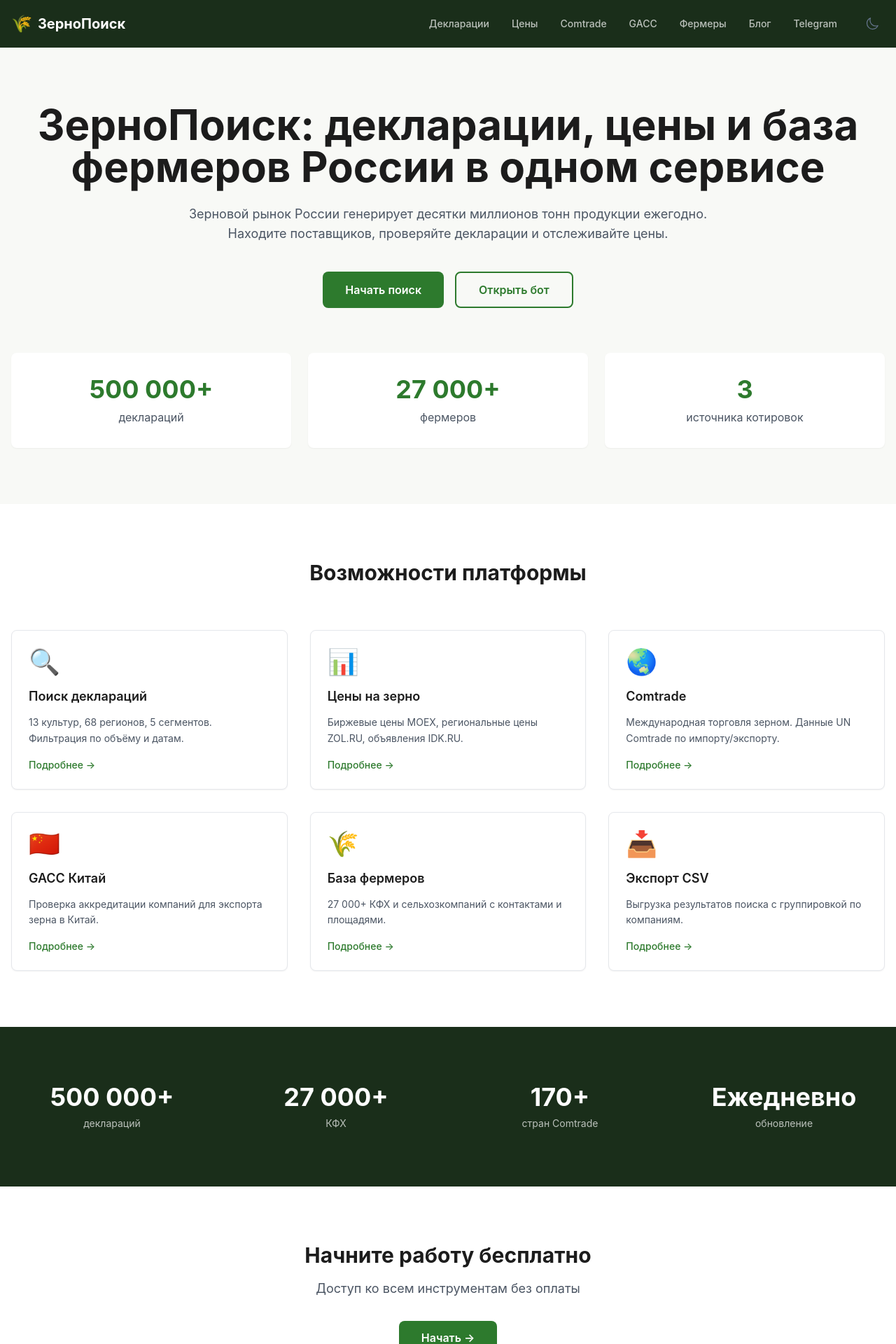
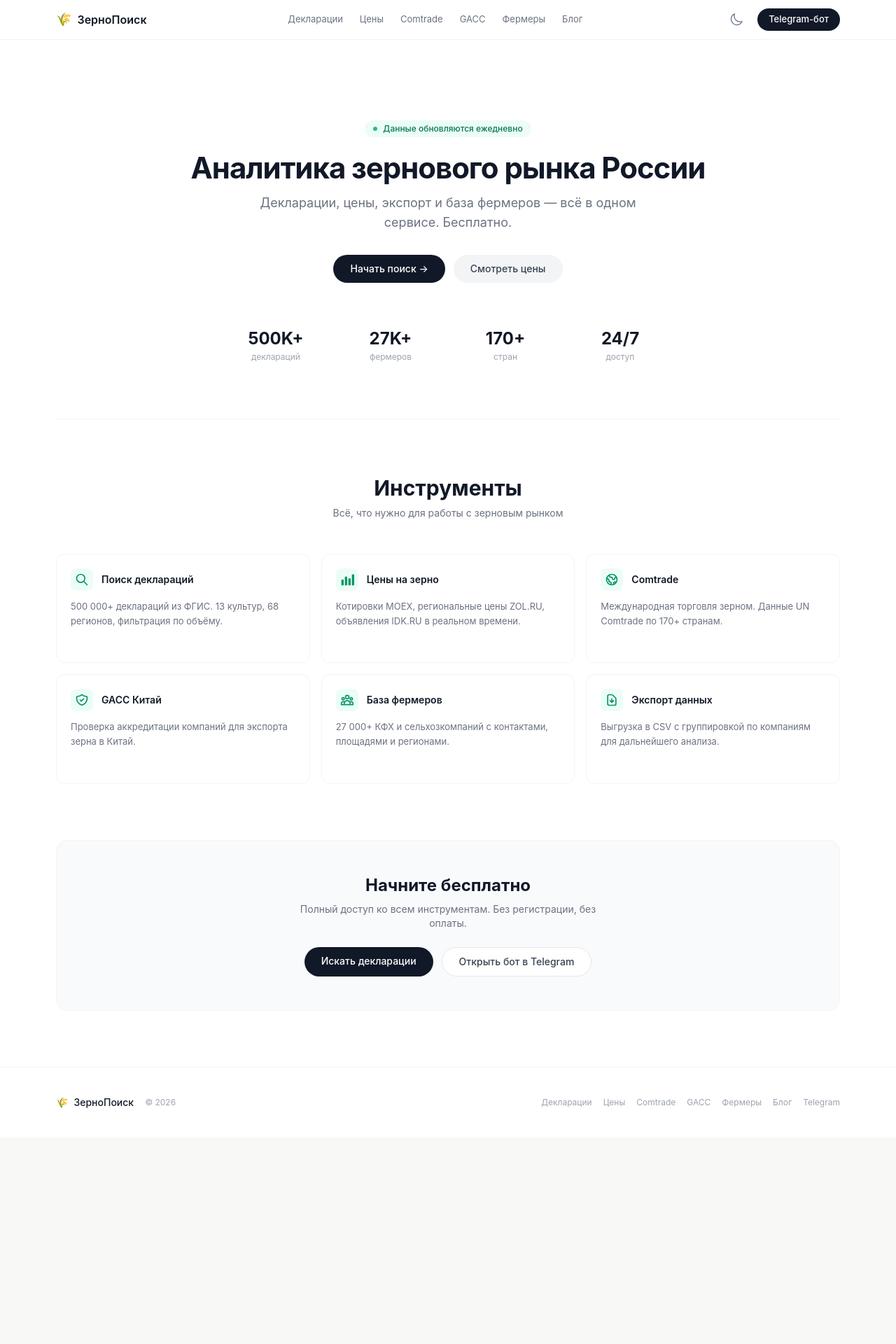
Before and after one commit to stih92-ux/zerno-poisk, a Next.js app: page / in a window 1280 px wide. Shown: the top 1920 px of the page at 70% size. After the commit the page ends 1625 px from the top, so only its background shows below. Built offline with nearby package versions, Linux system fonts and the light colour scheme.

Commit message:
redesign: clean minimal homepage

```diff
--- a/src/app/page.tsx
+++ b/src/app/page.tsx
@@ -3,208 +3,231 @@
 import Link from "next/link";
 import ThemeToggle from "@/components/ThemeToggle";
 
+const features = [
+  {
+    title: "Поиск деклараций",
+    desc: "500 000+ деклараций из ФГИС. 13 культур, 68 регионов, фильтрация по объёму.",
+    href: "/search",
+    icon: (
+      <svg className="w-5 h-5" fill="none" viewBox="0 0 24 24" stroke="currentColor" strokeWidth={2}>
+        <path strokeLinecap="round" strokeLinejoin="round" d="M21 21l-6-6m2-5a7 7 0 11-14 0 7 7 0 0114 0z" />
+      </svg>
+    ),
+  },
+  {
+    title: "Цены на зерно",
+    desc: "Котировки MOEX, региональные цены ZOL.RU, объявления IDK.RU в реальном времени.",
+    href: "/prices",
+    icon: (
+      <svg className="w-5 h-5" fill="none" viewBox="0 0 24 24" stroke="currentColor" strokeWidth={2}>
+        <path strokeLinecap="round" strokeLinejoin="round" d="M3 13h2v8H3zM9 8h2v13H9zM15 11h2v10h-2zM21 4h2v17h-2z" />
+      </svg>
+    ),
+  },
+  {
+    title: "Comtrade",
+    desc: "Международная торговля зерном. Данные UN Comtrade по 170+ странам.",
+    href: "/comtrade",
+    icon: (
+      <svg className="w-5 h-5" fill="none" viewBox="0 0 24 24" stroke="currentColor" strokeWidth={2}>
+        <path strokeLinecap="round" strokeLinejoin="round" d="M3.055 11H5a2 2 0 012 2v1a2 2 0 002 2 2 2 0 012 2v2.945M8 3.935V5.5A2.5 2.5 0 0010.5 8h.5a2 2 0 012 2 2 2 0 104 0 2 2 0 012-2h1.064M15 20.488V18a2 2 0 012-2h3.064M21 12a9 9 0 11-18 0 9 9 0 0118 0z" />
+      </svg>
+    ),
+  },
+  {
+    title: "GACC Китай",
+    desc: "Проверка аккредитации компаний для экспорта зерна в Китай.",
+    href: "/gacc",
+    icon: (
+      <svg className="w-5 h-5" fill="none" viewBox="0 0 24 24" stroke="currentColor" strokeWidth={2}>
+        <path strokeLinecap="round" strokeLinejoin="round" d="M9 12l2 2 4-4m5.618-4.016A11.955 11.955 0 0112 2.944a11.955 11.955 0 01-8.618 3.04A12.02 12.02 0 003 9c0 5.591 3.824 10.29 9 11.622 5.176-1.332 9-6.03 9-11.622 0-1.042-.133-2.052-.382-3.016z" />
+      </svg>
+    ),
+  },
+  {
+    title: "База фермеров",
+    desc: "27 000+ КФХ и сельхозкомпаний с контактами, площадями и регионами.",
+    href: "/farmers",
+    icon: (
+      <svg className="w-5 h-5" fill="none" viewBox="0 0 24 24" stroke="currentColor" strokeWidth={2}>
+        <path strokeLinecap="round" strokeLinejoin="round" d="M17 20h5v-2a3 3 0 00-5.356-1.857M17 20H7m10 0v-2c0-.656-.126-1.283-.356-1.857M7 20H2v-2a3 3 0 015.356-1.857M7 20v-2c0-.656.126-1.283.356-1.857m0 0a5.002 5.002 0 019.288 0M15 7a3 3 0 11-6 0 3 3 0 016 0zm6 3a2 2 0 11-4 0 2 2 0 014 0zM7 10a2 2 0 11-4 0 2 2 0 014 0z" />
+      </svg>
+    ),
+  },
+  {
+    title: "Экспорт данных",
+    desc: "Выгрузка в CSV с группировкой по компаниям для дальнейшего анализа.",
+    href: "/search",
+    icon: (
+      <svg className="w-5 h-5" fill="none" viewBox="0 0 24 24" stroke="currentColor" strokeWidth={2}>
+        <path strokeLinecap="round" strokeLinejoin="round" d="M12 10v6m0 0l-3-3m3 3l3-3m2 8H7a2 2 0 01-2-2V5a2 2 0 012-2h5.586a1 1 0 01.707.293l5.414 5.414a1 1 0 01.293.707V19a2 2 0 01-2 2z" />
+      </svg>
+    ),
+  },
+];
+
+const stats = [
+  { value: "500K+", label: "деклараций" },
+  { value: "27K+", label: "фермеров" },
+  { value: "170+", label: "стран" },
+  { value: "24/7", label: "доступ" },
+];
+
 export default function HomePage() {
   return (
-    <div className="min-h-screen">
+    <div className="min-h-screen bg-white dark:bg-[#0a1a0a]">
       {/* Header */}
-      <header className="sticky top-0 z-50 bg-[#1a2e1a] backdrop-blur">
-        <div className="mx-auto max-w-7xl px-4 py-4 flex items-center justify-between">
-          <div className="flex items-center gap-2">
-            <span className="text-2xl">🌾</span>
-            <span className="text-xl font-bold text-white">ЗерноПоиск</span>
+      <header className="sticky top-0 z-50 bg-white/80 dark:bg-[#0a1a0a]/80 backdrop-blur-md border-b border-gray-100 dark:border-gray-800">
+        <div className="mx-auto max-w-6xl px-4 h-14 flex items-center justify-between">
+          <Link href="/" className="flex items-center gap-2">
+            <span className="text-lg">🌾</span>
+            <span className="text-base font-semibold text-gray-900 dark:text-white">ЗерноПоиск</span>
+          </Link>
+          <nav className="hidden md:flex items-center gap-6">
+            <Link href="/search" className="text-[13px] text-gray-500 hover:text-gray-900 dark:text-gray-400 dark:hover:text-white transition-colors">Декларации</Link>
+            <Link href="/prices" className="text-[13px] text-gray-500 hover:text-gray-900 dark:text-gray-400 dark:hover:text-white transition-colors">Цены</Link>
+            <Link href="/comtrade" className="text-[13px] text-gray-500 hover:text-gray-900 dark:text-gray-400 dark:hover:text-white transition-colors">Comtrade</Link>
+            <Link href="/gacc" className="text-[13px] text-gray-500 hover:text-gray-900 dark:text-gray-400 dark:hover:text-white transition-colors">GACC</Link>
+            <Link href="/farmers" className="text-[13px] text-gray-500 hover:text-gray-900 dark:text-gray-400 dark:hover:text-white transition-colors">Фермеры</Link>
+            <Link href="/blog" className="text-[13px] text-gray-500 hover:text-gray-900 dark:text-gray-400 dark:hover:text-white transition-colors">Блог</Link>
+          </nav>
+          <div className="flex items-center gap-3">
+            <ThemeToggle />
+            <a
+              href="https://t.me/agro_analizbot"
+              target="_blank"
+              rel="noopener noreferrer"
+              className="hidden sm:inline-flex items-center gap-1.5 rounded-full bg-gray-900 dark:bg-white px-4 py-1.5 text-[13px] font-medium text-white dark:text-gray-900 hover:bg-gray-700 dark:hover:bg-gray-200 transition-colors"
+            >
+              Telegram-бот
+            </a>
           </div>
-          <nav className="flex items-center gap-8">
-            <Link href="/search" className="text-sm font-medium text-white/70 hover:text-white transition-colors">Декларации</Link>
-            <Link href="/prices" className="text-sm font-medium text-white/70 hover:text-white transition-colors">Цены</Link>
-            <Link href="/comtrade" className="text-sm font-medium text-white/70 hover:text-white transition-colors">Comtrade</Link>
-            <Link href="/gacc" className="text-sm font-medium text-white/70 hover:text-white transition-colors">GACC</Link>
-            <Link href="/farmers" className="text-sm font-medium text-white/70 hover:text-white transition-colors">Фермеры</Link>
-            <Link href="/blog" className="text-sm font-medium text-white/70 hover:text-white transition-colors">Блог</Link>
-            <a href="https://t.me/agro_analizbot" target="_blank" rel="noopener noreferrer" className="text-sm font-medium text-white/70 hover:text-white transition-colors">Telegram</a>
-            <ThemeToggle />
-          </nav>
         </div>
       </header>
 
-      {/* Hero Section */}
-      <section className="bg-[#f8f9f6] py-20">
-        <div className="mx-auto max-w-7xl px-4">
-          <div className="text-center">
-            <h1 className="text-5xl sm:text-6xl font-bold text-[#1c1c1c] leading-tight">
-              ЗерноПоиск: декларации, цены и база фермеров России в одном сервисе
-            </h1>
-            <p className="mt-6 text-lg text-gray-600 max-w-3xl mx-auto">
-              Зерновой рынок России генерирует десятки миллионов тонн продукции ежегодно. Находите поставщиков, проверяйте декларации и отслеживайте цены.
-            </p>
-            <div className="mt-10 flex flex-wrap gap-4 justify-center">
-              <Link
-                href="/search"
-                className="inline-flex items-center gap-2 rounded-lg bg-[#2d7a2d] px-8 py-3 text-base font-semibold text-white hover:bg-[#245c24] transition-colors"
-              >
-                Начать поиск
-              </Link>
-              <a
-                href="https://t.me/agro_analizbot"
-                target="_blank"
-                rel="noopener noreferrer"
-                className="inline-flex items-center gap-2 rounded-lg border-2 border-[#2d7a2d] px-8 py-3 text-base font-semibold text-[#2d7a2d] bg-transparent hover:bg-[#f0f8f0] transition-colors"
-              >
-                Открыть бот
-              </a>
-            </div>
+      {/* Hero */}
+      <section className="pt-20 pb-16 sm:pt-28 sm:pb-20">
+        <div className="mx-auto max-w-3xl px-4 text-center">
+          <div className="inline-flex items-center gap-2 rounded-full bg-emerald-50 dark:bg-emerald-900/20 px-3 py-1 mb-6">
+            <span className="w-1.5 h-1.5 rounded-full bg-emerald-500 animate-pulse" />
+            <span className="text-xs font-medium text-emerald-700 dark:text-emerald-400">Данные обновляются ежедневно</span>
+          </div>
+          <h1 className="text-3xl sm:text-4xl lg:text-[42px] font-bold text-gray-900 dark:text-white leading-tight tracking-tight">
+            Аналитика зернового рынка России
+          </h1>
+          <p className="mt-4 text-base sm:text-lg text-gray-500 dark:text-gray-400 max-w-xl mx-auto leading-relaxed">
+            Декларации, цены, экспорт и база фермеров — всё в одном сервисе. Бесплатно.
+          </p>
+          <div className="mt-8 flex flex-wrap gap-3 justify-center">
+            <Link
+              href="/search"
+              className="rounded-full bg-gray-900 dark:bg-white px-6 py-2.5 text-sm font-medium text-white dark:text-gray-900 hover:bg-gray-700 dark:hover:bg-gray-200 transition-colors"
+            >
+              Начать поиск →
+            </Link>
+            <Link
+              href="/prices"
+              className="rounded-full bg-gray-100 dark:bg-gray-800 px-6 py-2.5 text-sm font-medium text-gray-700 dark:text-gray-300 hover:bg-gray-200 dark:hover:bg-gray-700 transition-colors"
+            >
+              Смотреть цены
+            </Link>
+          </div>
+        </div>
 
-            {/* Counter Tiles */}
-            <div className="mt-16 grid grid-cols-1 sm:grid-cols-3 gap-6">
-              <div className="bg-white rounded-lg shadow-sm p-8">
-                <div className="text-4xl font-bold text-[#2d7a2d]">500 000+</div>
-                <div className="text-gray-600 mt-2">деклараций</div>
+        {/* Stats */}
+        <div className="mx-auto max-w-2xl px-4 mt-16">
+          <div className="grid grid-cols-4 gap-4">
+            {stats.map((s) => (
+              <div key={s.label} className="text-center">
+                <div className="text-xl sm:text-2xl font-bold text-gray-900 dark:text-white">{s.value}</div>
+                <div className="text-xs text-gray-400 dark:text-gray-500 mt-0.5">{s.label}</div>
               </div>
-              <div className="bg-white rounded-lg shadow-sm p-8">
-                <div className="text-4xl font-bold text-[#2d7a2d]">27 000+</div>
-                <div className="text-gray-600 mt-2">фермеров</div>
-              </div>
-              <div className="bg-white rounded-lg shadow-sm p-8">
-                <div className="text-4xl font-bold text-[#2d7a2d]">3</div>
-                <div className="text-gray-600 mt-2">источника котировок</div>
-              </div>
-            </div>
+            ))}
           </div>
         </div>
       </section>
 
-      {/* Features Section */}
-      <section className="py-20 bg-white">
-        <div className="mx-auto max-w-7xl px-4">
-          <h2 className="text-center text-3xl font-bold text-[#1c1c1c] mb-16">Возможности платформы</h2>
-          <div className="grid grid-cols-1 md:grid-cols-2 lg:grid-cols-3 gap-8">
-            {[
-              {
-                icon: "🔍",
-                title: "Поиск деклараций",
-                desc: "13 культур, 68 регионов, 5 сегментов. Фильтрация по объёму и датам.",
-                href: "/search"
-              },
-              {
-                icon: "📊",
-                title: "Цены на зерно",
-                desc: "Биржевые цены MOEX, региональные цены ZOL.RU, объявления IDK.RU.",
-                href: "/prices"
-              },
-              {
-                icon: "🌏",
-                title: "Comtrade",
-                desc: "Международная торговля зерном. Данные UN Comtrade по импорту/экспорту.",
-                href: "/comtrade"
-              },
-              {
-                icon: "🇨🇳",
-                title: "GACC Китай",
-                desc: "Проверка аккредитации компаний для экспорта зерна в Китай.",
-                href: "/gacc"
-              },
-              {
-                icon: "🌾",
-                title: "База фермеров",
-                desc: "27 000+ КФХ и сельхозкомпаний с контактами и площадями.",
-                href: "/farmers"
-              },
-              {
-                icon: "📥",
-                title: "Экспорт CSV",
-                desc: "Выгрузка результатов поиска с группировкой по компаниям.",
-                href: "/search"
-              },
-            ].map((feature, i) => (
+      {/* Divider */}
+      <div className="mx-auto max-w-6xl px-4">
+        <div className="border-t border-gray-100 dark:border-gray-800" />
+      </div>
+
+      {/* Features */}
+      <section className="py-16 sm:py-20">
+        <div className="mx-auto max-w-6xl px-4">
+          <div className="text-center mb-12">
+            <h2 className="text-2xl sm:text-3xl font-bold text-gray-900 dark:text-white">Инструменты</h2>
+            <p className="mt-2 text-sm text-gray-500 dark:text-gray-400">Всё, что нужно для работы с зерновым рынком</p>
+          </div>
+          <div className="grid grid-cols-1 sm:grid-cols-2 lg:grid-cols-3 gap-4">
+            {features.map((f) => (
               <Link
-                key={i}
-                href={feature.href}
-                className="bg-white border border-gray-200 rounded-lg p-6 shadow-sm hover:shadow-md hover:-translate-y-0.5 transition-all"
+                key={f.title}
+                href={f.href}
+                className="group rounded-xl border border-gray-100 dark:border-gray-800 p-5 hover:border-gray-200 dark:hover:border-gray-700 hover:bg-gray-50/50 dark:hover:bg-gray-800/50 transition-all"
               >
-                <div className="text-4xl mb-4">{feature.icon}</div>
-                <h3 className="text-lg font-semibold text-[#1c1c1c]">{feature.title}</h3>
-                <p className="text-gray-600 text-sm mt-3 leading-relaxed">{feature.desc}</p>
-                <div className="mt-4 text-[#2d7a2d] font-medium text-sm">Подробнее →</div>
+                <div className="flex items-center gap-3 mb-3">
+                  <div className="flex items-center justify-center w-8 h-8 rounded-lg bg-emerald-50 dark:bg-emerald-900/20 text-emerald-600 dark:text-emerald-400">
+                    {f.icon}
+                  </div>
+                  <h3 className="text-sm font-semibold text-gray-900 dark:text-white">{f.title}</h3>
+                </div>
+                <p className="text-[13px] text-gray-500 dark:text-gray-400 leading-relaxed">{f.desc}</p>
+                <div className="mt-3 text-xs font-medium text-emerald-600 dark:text-emerald-400 opacity-0 group-hover:opacity-100 transition-opacity">
+                  Открыть →
+                </div>
               </Link>
             ))}
           </div>
         </div>
       </section>
 
-      {/* Trust Block */}
-      <section className="bg-[#1a2e1a] py-20">
-        <div className="mx-auto max-w-7xl px-4">
-          <div className="grid grid-cols-1 sm:grid-cols-2 lg:grid-cols-4 gap-8 text-center">
-            <div>
-              <div className="text-4xl font-bold text-white">500 000+</div>
-              <div className="text-white/70 text-sm mt-2">деклараций</div>
-            </div>
-            <div>
-              <div className="text-4xl font-bold text-white">27 000+</div>
-              <div className="text-white/70 text-sm mt-2">КФХ</div>
-            </div>
-            <div>
-              <div className="text-4xl font-bold text-white">170+</div>
-              <div className="text-white/70 text-sm mt-2">стран Comtrade</div>
-            </div>
-            <div>
-              <div className="text-4xl font-bold text-white">Ежедневно</div>
-              <div className="text-white/70 text-sm mt-2">обновление</div>
+      {/* CTA */}
+      <section className="pb-20">
+        <div className="mx-auto max-w-6xl px-4">
+          <div className="rounded-2xl bg-gray-50 dark:bg-gray-900/50 border border-gray-100 dark:border-gray-800 p-8 sm:p-12 text-center">
+            <h2 className="text-xl sm:text-2xl font-bold text-gray-900 dark:text-white">Начните бесплатно</h2>
+            <p className="mt-2 text-sm text-gray-500 dark:text-gray-400 max-w-md mx-auto">
+              Полный доступ ко всем инструментам. Без регистрации, без оплаты.
+            </p>
+            <div className="mt-6 flex flex-wrap gap-3 justify-center">
+              <Link
+                href="/search"
+                className="rounded-full bg-gray-900 dark:bg-white px-6 py-2.5 text-sm font-medium text-white dark:text-gray-900 hover:bg-gray-700 dark:hover:bg-gray-200 transition-colors"
+              >
+                Искать декларации
+              </Link>
+              <a
+                href="https://t.me/agro_analizbot"
+                target="_blank"
+                rel="noopener noreferrer"
+                className="rounded-full bg-white dark:bg-gray-800 border border-gray-200 dark:border-gray-700 px-6 py-2.5 text-sm font-medium text-gray-700 dark:text-gray-300 hover:bg-gray-50 dark:hover:bg-gray-700 transition-colors"
+              >
+                Открыть бот в Telegram
+              </a>
             </div>
           </div>
         </div>
       </section>
 
-      {/* CTA Block */}
-      <section className="bg-white py-20">
-        <div className="mx-auto max-w-7xl px-4 text-center">
-          <h2 className="text-3xl font-bold text-[#1c1c1c]">Начните работу бесплатно</h2>
-          <p className="text-gray-600 text-lg mt-4 mb-8">Доступ ко всем инструментам без оплаты</p>
-          <Link
-            href="/search"
-            className="inline-flex items-center gap-2 rounded-lg bg-[#2d7a2d] px-8 py-3 text-base font-semibold text-white hover:bg-[#245c24] transition-colors"
-          >
-            Начать →
-          </Link>
-        </div>
-      </section>
-
       {/* Footer */}
-      <footer className="bg-[#1a2e1a] text-white py-12">
-        <div className="mx-auto max-w-7xl px-4">
-          <div className="grid grid-cols-1 md:grid-cols-4 gap-8 mb-8">
-            <div>
-              <h3 className="font-semibold mb-4">Платформа</h3>
-              <ul className="space-y-2 text-sm text-white/70">
-                <li><Link href="/search" className="hover:text-white transition-colors">Декларации</Link></li>
-                <li><Link href="/prices" className="hover:text-white transition-colors">Цены</Link></li>
-                <li><Link href="/comtrade" className="hover:text-white transition-colors">Comtrade</Link></li>
-              </ul>
+      <footer className="border-t border-gray-100 dark:border-gray-800 py-10">
+        <div className="mx-auto max-w-6xl px-4">
+          <div className="flex flex-col sm:flex-row items-center justify-between gap-4">
+            <div className="flex items-center gap-2">
+              <span className="text-sm">🌾</span>
+              <span className="text-sm font-medium text-gray-900 dark:text-white">ЗерноПоиск</span>
+              <span className="text-xs text-gray-400 dark:text-gray-500 ml-2">© 2026</span>
             </div>
-            <div>
-              <h3 className="font-semibold mb-4">Сервисы</h3>
-              <ul className="space-y-2 text-sm text-white/70">
-                <li><Link href="/gacc" className="hover:text-white transition-colors">GACC</Link></li>
-                <li><Link href="/farmers" className="hover:text-white transition-colors">Фермеры</Link></li>
-                <li><Link href="/blog" className="hover:text-white transition-colors">Блог</Link></li>
-              </ul>
-            </div>
-            <div>
-              <h3 className="font-semibold mb-4">Контакты</h3>
-              <ul className="space-y-2 text-sm text-white/70">
-                <li>
-                  <a href="https://t.me/agro_analizbot" target="_blank" rel="noopener noreferrer" className="hover:text-white transition-colors">
-                    Telegram: @agro_analizbot
-                  </a>
-                </li>
-              </ul>
-            </div>
-            <div>
-              <h3 className="font-semibold mb-4">О сервисе</h3>
-              <p className="text-sm text-white/70">Поиск деклараций, цены и база фермеров России</p>
-            </div>
-          </div>
-          <div className="border-t border-white/10 pt-8 text-center text-sm text-white/70">
-            <p>© 2026 ЗерноПоиск</p>
+            <nav className="flex flex-wrap items-center gap-4 text-xs text-gray-400 dark:text-gray-500">
+              <Link href="/search" className="hover:text-gray-600 dark:hover:text-gray-300 transition-colors">Декларации</Link>
+              <Link href="/prices" className="hover:text-gray-600 dark:hover:text-gray-300 transition-colors">Цены</Link>
+              <Link href="/comtrade" className="hover:text-gray-600 dark:hover:text-gray-300 transition-colors">Comtrade</Link>
+              <Link href="/gacc" className="hover:text-gray-600 dark:hover:text-gray-300 transition-colors">GACC</Link>
+              <Link href="/farmers" className="hover:text-gray-600 dark:hover:text-gray-300 transition-colors">Фермеры</Link>
+              <Link href="/blog" className="hover:text-gray-600 dark:hover:text-gray-300 transition-colors">Блог</Link>
+              <a href="https://t.me/agro_analizbot" target="_blank" rel="noopener noreferrer" className="hover:text-gray-600 dark:hover:text-gray-300 transition-colors">Telegram</a>
+            </nav>
           </div>
         </div>
       </footer>
```
